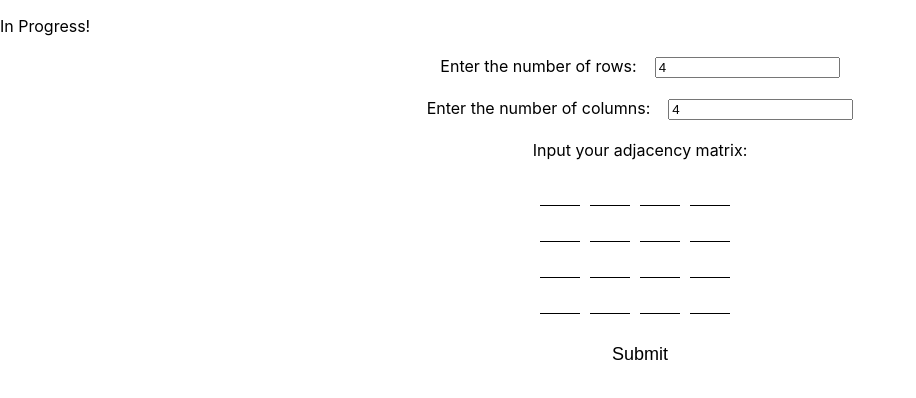
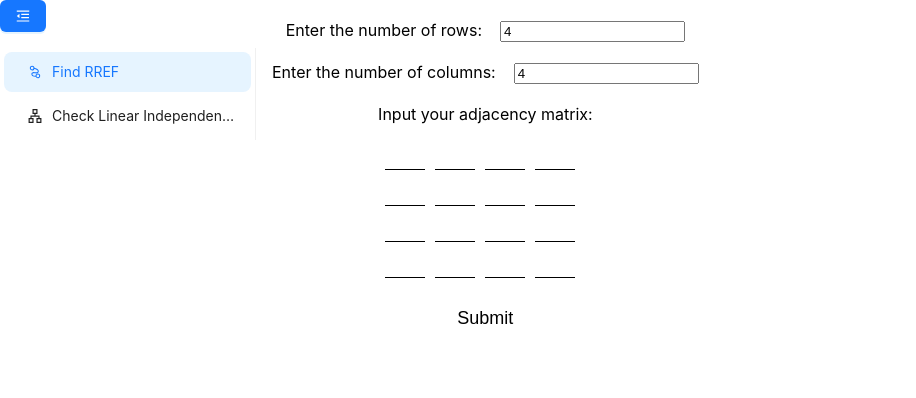
Before and after one commit to rachelyeohm/rachelyeohm.github.io, a React (Create React App) app: page /linear_algebra in a window 1280 px wide. Shown: the top 398 px of the page, without its empty margins (0-916 px from the left). Built offline with nearby package versions, Linux system fonts and the light colour scheme.

Commit message:
Add Navbar in Linear Algebra Project page

```diff
--- a/src/LinAlgProject.js
+++ b/src/LinAlgProject.js
@@ -1,96 +1,70 @@
 import './App.css';
-import React, {useState} from "react";
-import Matrix from "./Matrix"
+import React, {useState} from 'react';
+import { Menu , Button} from 'antd';
+import {
+  ApartmentOutlined,
+  NodeIndexOutlined,
+  MenuFoldOutlined,
+  MenuUnfoldOutlined,
+} from '@ant-design/icons';
+import RREF from "./Rref.js";
 
-const LinAlgProject = () => {
-  const [submittedMatrix, setSubmittedMatrix] = useState([]);
-  const handleFormSubmit = (matrix) => {
-      setSubmittedMatrix(matrix);
-      console.log("Here");
-      console.log(submittedMatrix);
-  }
 
+
+
+function getItem(label, key, icon, children, type) {
+  return {
+    key,
+    icon,
+    children,
+    label,
+    type,
+  };
+}
+const items = [
+  getItem('Find RREF', 'rref', <NodeIndexOutlined/>),
+  getItem('Check Linear Independence, Orthogonality', 'linearindep', <ApartmentOutlined/>),
+];
+const GraphProject = () => {
+  const [collapsed, setCollapsed] = useState(false);
+  const [openKey, setOpenKey] = useState("rref");
+  const toggleCollapsed = () => {
+    setCollapsed(!collapsed);
+  };
+  const onClick = (e) => {
+
+    setOpenKey(e.key);
+  };
   return (
-    <div>
-          <p>In Progress!</p>
-          <Matrix onFormSubmit={handleFormSubmit}/>
-          {submittedMatrix.length === 0 ? null : <RREF array={submittedMatrix}/>}
-
+    <div style={{ display: 'flex' }}>
+      <div
+        style={{
+          width: 256,
+        }}
+      >
+        <Button
+          type="primary"
+          onClick={toggleCollapsed}
+          style={{
+            marginBottom: 16,
+          }}
+        >
+          {collapsed ? <MenuUnfoldOutlined /> : <MenuFoldOutlined />}
+        </Button>
+        <Menu
+          defaultSelectedKeys={['rref']}
+          defaultOpenKeys={['rref']}
+          onClick={onClick}
+          mode="inline"
+          inlineCollapsed={collapsed}
+          items={items}
+        />
+      </div>
+      <div style={{ marginLeft: 16 }}>
+        {openKey === 'rref' && <RREF/>}
+        {openKey === 'linearindep' && <RREF/>}
+      </div>
     </div>
-
   );
 };
-export default LinAlgProject;
-
-function RREF(array){
-
-  console.log("Here2");
-  console.log(array);
-  console.log("array length is " + array.length);
-
-  function swapZeroRows(array){
-      let result = array.filter((row)=>!row.every(val => val === 0));
-      let zeroRow = Array(3).fill(0);
-      result = reduceToRREF(result);
-      for (let i=0; i < array.length - result.length; i++){
-          result.push(zeroRow);
-      }
-      return result;
-  }
-
-  function reduceToRREF(matrix) {
-      let lead = 0;
-      const rowCount = matrix.length;
-      const colCount = matrix[0].length;
-
-      for (let r = 0; r < rowCount; r++) {
-        if (colCount <= lead) {
-          break;
-        }
-
-        let i = r;
-
-        while (matrix[i][lead] === 0) {
-          i++;
-          if (rowCount === i) {
-            i = r;
-            lead++;
-            if (colCount === lead) {
-              break;
-            }
-          }
-        }
-
-        let temp = matrix[i];
-        matrix[i] = matrix[r];
-        matrix[r] = temp;
-
-        let val = matrix[r][lead];
-        for (let j = 0; j < colCount; j++) {
-          matrix[r][j] /= val;
-        }
-
-        for (let i = 0; i < rowCount; i++) {
-          if (i !== r) {
-            val = matrix[i][lead];
-            for (let j = 0; j < colCount; j++) {
-              matrix[i][j] -= val * matrix[r][j];
-            }
-          }
-        }
-
-        lead++;
-      }
-
-      return matrix;
-    }
-
-
-  const result= swapZeroRows(array);
-  return (
-    <div>
-      {result}
-    </div>
-  )
-
-}
+export default GraphProject;
--- a/src/Matrix.js
+++ b/src/Matrix.js
@@ -21,7 +21,7 @@ const NumForm = ({text, number, onChange}) => { //form format for entering of ro
 
 const MatrixForm = ({row, col, directed, matrix, setMatrix, onFormSubmit}) => { //for matrix and submission without input rows
 
-  const [localMatrix, setLocalMatrix] = useState(matrix);
+  //const [localMatrix, setLocalMatrix] = useState(matrix);
 
   const handleInputChange = (rowIndex, colIndex, event) => {
     const { value } = event.target;
@@ -30,7 +30,7 @@ const MatrixForm = ({row, col, directed, matrix, setMatrix, onFormSubmit}) => {
     if (!directed){
       updatedMatrix[colIndex][rowIndex] = value;
     }
-    setLocalMatrix(updatedMatrix);
+    //setLocalMatrix(updatedMatrix);
     setMatrix(updatedMatrix);
   };
 
--- /dev/null
+++ b/src/Rref.js
@@ -0,0 +1,95 @@
+import './App.css';
+import React, {useState} from "react";
+import Matrix from "./Matrix"
+
+const RREF = () => {
+    const [submittedMatrix, setSubmittedMatrix] = useState([]);
+    const handleFormSubmit = (matrix) => {
+        setSubmittedMatrix(matrix);
+        console.log("Here");
+        console.log(submittedMatrix);
+    }
+
+    return (
+      <div>
+            <Matrix onFormSubmit={handleFormSubmit}/>
+            {submittedMatrix.length === 0 ? null : <calcRREF array={submittedMatrix}/>}
+
+      </div>
+
+    );
+  };
+export default RREF;
+
+function calcRREF(array){
+
+    console.log("Here2");
+    console.log(array);
+    console.log("array length is " + array.length);
+
+    function swapZeroRows(array){
+        let result = array.filter((row)=>!row.every(val => val === 0));
+        let zeroRow = Array(3).fill(0);
+        result = reduceToRREF(result);
+        for (let i=0; i < array.length - result.length; i++){
+            result.push(zeroRow);
+        }
+        return result;
+    }
+
+    function reduceToRREF(matrix) {
+        let lead = 0;
+        const rowCount = matrix.length;
+        const colCount = matrix[0].length;
+
+        for (let r = 0; r < rowCount; r++) {
+          if (colCount <= lead) {
+            break;
+          }
+
+          let i = r;
+
+          while (matrix[i][lead] === 0) {
+            i++;
+            if (rowCount === i) {
+              i = r;
+              lead++;
+              if (colCount === lead) {
+                break;
+              }
+            }
+          }
+
+          let temp = matrix[i];
+          matrix[i] = matrix[r];
+          matrix[r] = temp;
+
+          let val = matrix[r][lead];
+          for (let j = 0; j < colCount; j++) {
+            matrix[r][j] /= val;
+          }
+
+          for (let i = 0; i < rowCount; i++) {
+            if (i !== r) {
+              val = matrix[i][lead];
+              for (let j = 0; j < colCount; j++) {
+                matrix[i][j] -= val * matrix[r][j];
+              }
+            }
+          }
+
+          lead++;
+        }
+
+        return matrix;
+      }
+
+
+    const result= swapZeroRows(array);
+    return (
+      <div>
+        {result}
+      </div>
+    )
+
+  }
```
